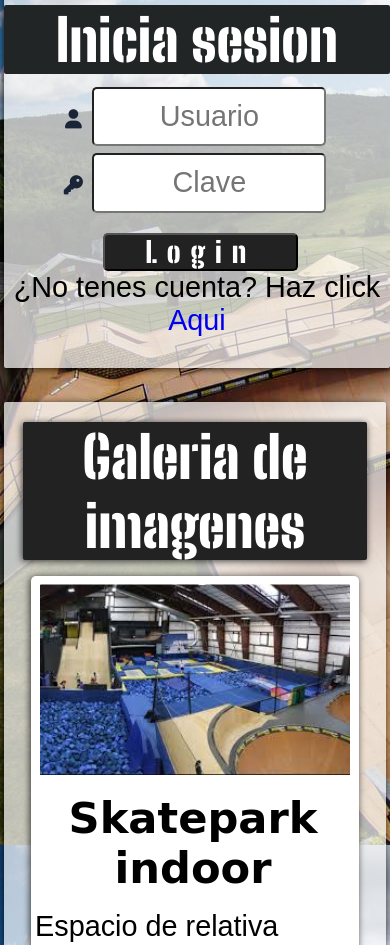
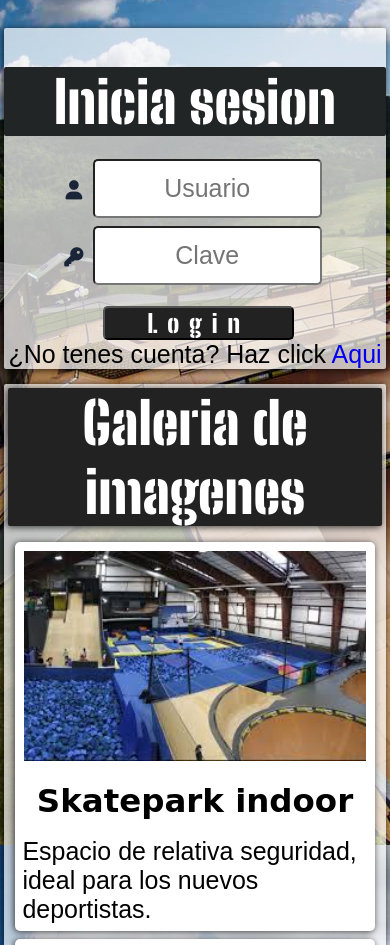
Before and after one commit to a93nicolas/WoodWardCamp, a website: page pages/galeria.html in a window 390 px wide. Shown: the part 155-1100 px from the top of the page. Drawn offline with Linux system fonts and the light colour scheme; a web font is replaced by a local one.

Commit message:
full responsive

```diff
--- a/css/partials/_aside.scss
+++ b/css/partials/_aside.scss
@@ -1,30 +1,30 @@
 aside{
-    height: 40vh;
-    padding-top: 5vh;
-    margin-top: 4vh;
-    margin-left: 1vw;
+    height: 45%;
+    padding-top: 10%;
+    margin-top: 12%;
+    margin-left: 1%;
     grid-area: aside;
     background-color: $bg-color-wo;
     color: black;
     border-radius: 5px;
         h2{
-            background-color: rgb(34, 37, 37);
+            background-color: $bg-color-bl;
             text-align: center;
             color: $primary-color;
             font-family: $title-font;
             font-size: $title-size;
             border-radius: 2px;
-            margin-bottom: 1vh;
+            margin-bottom: 5%;
         }
         form{
             text-align: center;
                 .__icon{
                     color: #1a2537;
-                    width: 2vw;
+                    width: 10%;
                 }
                 input, textarea{
                     margin: 1%;
-                    width: 15vw;
+                    width: 80%;
                     height: 5vh;
                     border-radius: 5px;
                     font-size: $font-size-res;
@@ -34,10 +34,10 @@ aside{
                     @include posisiones(0vw,2vh,0px,0px,1vw);
                     background-color: $bg-color-bl;
                     color: $primary-color;
-                    width: 10vw;
+                    width: 60%;
                     border-radius: 5px;
                     font-family: $title-font;
-                    font-size: 1.5vw;
+                    font-size: 1em;
                     letter-spacing: 10px;
                         &:hover{
                             color: $hover-color;
@@ -52,16 +52,18 @@ aside{
 
         }
         .__gpsUbicacion iframe{
-            margin-top: 10vh;
-            width: 19vw;
+            margin-top: 20%;
+            width: 100%;
             height: 30vh;
-            border-radius: 2px;
+            border-radius: 5px;
             box-shadow: $box-shadow-col;
         }
 }
 @media (max-width: 768px){
     aside{
-        height: 48vh;
+        margin-top: 0%;
+        margin-right: 1%;
+        height: 100%;
         grid-area: aside;
         background-color: $bg-color-wo;
         border-radius: 2px;
@@ -71,27 +73,27 @@ aside{
                 color: $primary-color;
                 font-family: $title-font;
                 border-radius: 2px;
-                margin-bottom: 1vh;
+                margin-bottom: 5%;
             }
             form{
                 text-align: center;
                     .__icon{
                         color: #1a2537;
-                        width: 5vw;
+                        width: 5%;
                     }
                     input, textarea{
                         font-size: $font-size-res;
                         margin: 1%;
-                        width: 60vw;
+                        width: 60%;
                         height: 7vh;
                         border-radius: 5px;
                     }
                     .__button{
-                        margin-left: 2VW;
+                        margin-left: 2%;
                         margin-top: 2vh;
                         background-color: $bg-color-bl;
                         color: $primary-color;
-                        width: 50vw;
+                        width: 50%;
                         height: auto;
                         border-radius: 5px;
                         font-family: $title-font;
--- a/css/partials/_mediaQuerys.scss
+++ b/css/partials/_mediaQuerys.scss
@@ -1,12 +1,12 @@
 @media (max-width: 768px){
     html{
-        width: 100vw;
-        height: 100vh;
+        width: 100%;
+        height: 100%;
     }
     body{
         font-family: Arial, Helvetica, sans-serif;
-        min-height: 100vh;
-        min-width: 100vw;
+        min-height: 100%;
+        min-width: 100%;
         background-image: url(../img/skatepark2.jpg);
     }
     .__container > *{
@@ -14,8 +14,8 @@
     }
     .__container{
         display: grid;
-        grid-template-columns: 100vw;
-        grid-template-rows: 10vh;
+        grid-template-columns: 100%;
+        grid-template-rows: 10%;
         grid-template-areas:
         "header"
         "aside"
@@ -24,7 +24,7 @@
     }
 
     main{
-        padding: 5%;
+        padding: 1%;
         grid-area: main;
         background-color: $bg-color-wo;
         border-radius: 2px;
@@ -37,7 +37,7 @@
                 margin-bottom: 1vh;
                 }
             .presentacion{
-                width: 88vw;
+                width: 100%;
                 height: auto;
                 background-color: white;
                 .videoInicio{
@@ -52,8 +52,8 @@
             }
             .__membresias{
                 background-color: white;
-                margin: 1vw;
-                width: 85vw;
+                margin: 1%;
+                width: 98%;
                 height: auto;
                 border-radius: 5px;
                 box-shadow: $box-shadow-col;
@@ -66,8 +66,8 @@
                      font-size: $font-size-res;
                     font-size: map-get($display-all-text, $text-size-l);
                     @include posisiones(2vw,0px,0px,0px,5vw);
-                     padding: 2vw;
-                     margin-left: 5vw;
+                     padding: 2%;
+                     margin-left: 5%;
                      h2{
                          margin-bottom: 2vh;
                      }
@@ -75,9 +75,9 @@
             }
             .__galeria{
                 background-color: white;
-                margin: 2vw 1vw 0vw 2vw;
+                margin: 2% 1% 0vw 2%;
                 box-shadow: $box-shadow-col;
-                width: 84vw;
+                width: 96%;
                 height: auto;
                 border-radius: 5px;
                     &__foto img{
@@ -88,12 +88,11 @@
                     }
                     &__texto{
                         font-size: map-get($display-all-text, $text-size-l);
-                        width: 83vw;
-                        padding: 1vw;
+                        width: 100%;
+                        padding: 2%;
                             h2{
                                 font-family: 'Wallpoet', cursive;
                                 text-align: center;
-                                margin: 0vh 0vh 2vh;
                             }
                     }
 
@@ -107,28 +106,28 @@
                     text-align: center;
                         .__icon{
                             color: #1a2537;
-                            width: 5vw;
+                            width: 5%;
                         }
                         input, textarea{
                             font-size: $font-size-res;
                             margin: 1%;
-                            width: 60vw;
+                            width: 60%;
                             height: 7vh;
                             border-radius: 5px;
                         }
                         .textarea__contacto{
                             font-size: $font-size-res;
                             margin: 1%;
-                            width: 70vw;
+                            width: 70%;
                             height: 30vh;
                             border-radius: 5px;
                         }
                         .__button{
-                            margin-left: 2VW;
+                            margin-left: 2%;
                             margin-top: 2vh;
                             background-color: $bg-color-bl;
                             color: $primary-color;
-                            width: 50vw;
+                            width: 60%;
                             height: auto;
                             border-radius: 5px;
                             font-family: $title-font;
--- a/css/partials/_variables.scss
+++ b/css/partials/_variables.scss
@@ -4,10 +4,10 @@ $title-font:'Big Shoulders Stencil Display', cursive;
 $primary-color: white;
 $hover-color: rgb(158, 156, 30);
 $title-size: 3em;
-$text-size: 1.5em;
+$text-size: 1.3em;
 $text-size-l: 1em;
 $title-size-res: 3em;
-$font-size-res: 1.5em;
+$font-size-res: 1.3em;
 $box-shadow-col: -1px 1px 7px 0px rgba(0, 0, 0, 0.75);
 
 
@@ -17,7 +17,8 @@ $display-all-text: (
 );
 
 %main-interface {
-    margin: 4vh 1vw;
+    background-size: auto;
+    margin: 4% 1%;
     padding: 3%;
     background-color: $bg-color-wo;
     border-radius: 5px;
--- a/css/style.scss
+++ b/css/style.scss
@@ -10,14 +10,14 @@
     list-style: none;
 }
 html{
-    width: 100vw;
-    height: 100vh;
+    width: 100%;
+    height: 100%;
 }
 body{
     font-family: Arial, Helvetica, sans-serif;
     font-size: 1.2rem;
-    min-height: 100vh;
-    min-width: 100vw;
+    min-height: 100%;
+    min-width: 100%;
     background-image: url(../img/skatepark2.jpg);
 }
 .__container > *{
@@ -25,8 +25,8 @@ body{
 }
 .__container{
     display: grid;
-    grid-template-columns: 20vw 80vw;
-    grid-template-rows: 10vh 80vh 10vh;
+    grid-template-columns: 25% 75%;
+    grid-template-rows: 10% 90% 10%;
     grid-template-areas:
     "header header"
     "aside main"
@@ -46,7 +46,7 @@ main{
             font-size: 3vw;
             border-radius: 2px;
             box-shadow: $box-shadow-col;
-            margin-bottom: 1vh;
+            margin-bottom: 1%;
             }
         .__texto{
             font-size: $font-size-res;
@@ -56,7 +56,7 @@ main{
             box-shadow: $box-shadow-col;
             border-radius: 5px;
                 .videoInicio{
-                    padding: 2vw;
+                    padding: 2%;
                     float: left;
                     width: 35vw;
                     height: 40vh;
@@ -66,29 +66,29 @@ main{
                     h2{
                         text-decoration: underline;
                     }
-                    padding: 0.5vw;
+                    padding: 0.5%;
                     font-size: $text-size;
                 }
         }
 
         .__membresias{
             background-color: white;
-            margin: 1vw;
+            margin: 1%;
             display: inline-block;
-            width: 70vw;
-            height: 15vh;
+            width: 100%;
+            height: 20%;
             border-radius: 5px;
             box-shadow: $box-shadow-col;
              img{
-                 width: 4vw;
+                 width: 6%;
                  float: left;
-                 margin: 1vw 1vw 0vw 1vw;
+                 margin: 1% 1% 0% 1%;
              }
              &__texto{
                 font-size: map-get($display-all-text, $text-size-l);
-                @include posisiones(1vw,0px,0px, 0px,0vw);
-                 padding: 2vw;
-                 line-height: 3.5vh;
+                @include posisiones(1%,0px,0px, 0px,0vw);
+                 padding: 2%;
+                 line-height: 100%;
              }
         }
         .__galeria{
@@ -96,24 +96,25 @@ main{
             float: left;
             margin: 2vw 1vw 0vw 2vw;
             box-shadow: $box-shadow-col;
-            width: 20vw;
-            height: 54vh;
+            width: 28%;
+            height: 70%;
             border-radius: 5px;
                 &__foto img{
                     padding: 1vh;
                     text-align: center;
-                    width: 20vw;
+                    width: 100%;
                     height: 25vh;
                     border-radius: 10px;
                 }
                 &__texto{
                     font-size: map-get($display-all-text, $text-size-l);
-                    width: 20vw;
-                    padding: 1vw;
+                    width: 100%;
+                    padding: 5%;
                         h2{
+                            font-size: $font-size-res;
                             font-family: 'Wallpoet', cursive;
                             text-align: center;
-                            margin: 0vh 0vh 2vh;
+                            margin: 0vh 0vh 5%;
                         }
                 }
 
@@ -126,7 +127,7 @@ main{
                 text-align: center;
                     input,textarea{
                         margin: 1%;
-                        width: 30vw;
+                        width: 35%;
                         height: 5vh;
                         border-radius: 5px;
                     }
@@ -137,10 +138,10 @@ main{
                         @include posisiones(0vw,2vh,0px,0px,2vw);
                         background-color: $bg-color-bl;
                         color: $primary-color;
-                        width: 15vw;
+                        width: 25%;
                         border-radius: 5px;
                         font-family: $title-font;
-                        font-size: 1.5vw;
+                        font-size: $text-size;
                         letter-spacing: 5px;
                             &:hover{
                                 color: $hover-color;
```
Also changed, not shown: css/style.css, 1 other file.
